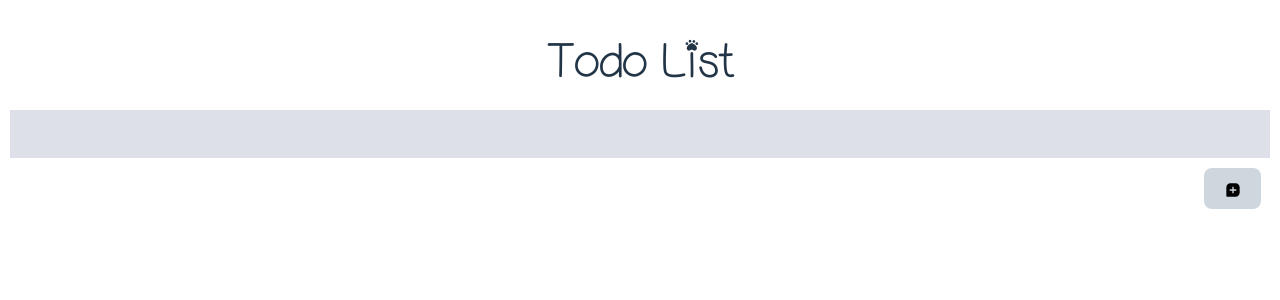
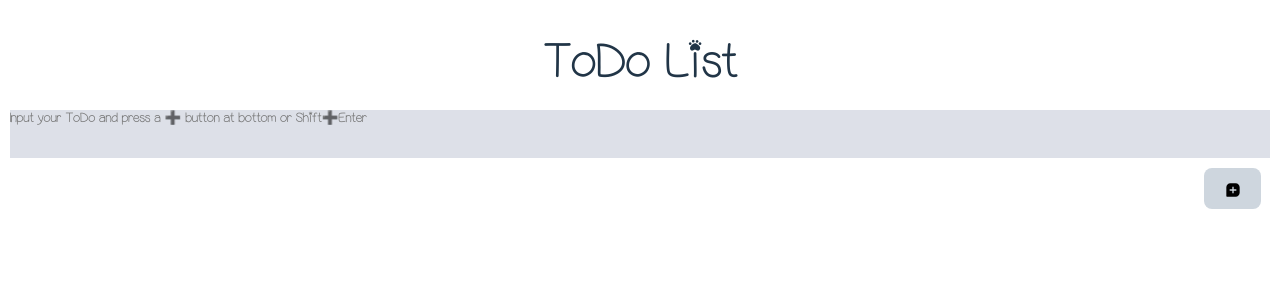
Before and after one commit to hr82al/todo_list, a React (Vite) app: page / in a window 1280 px wide. Shown: the top 300 px of the page. Built offline with nearby package versions, Linux system fonts and the light colour scheme.

Commit message:
Handle Shift+Enter with addition to a + button

```diff
--- a/src/features/todoList/TodoList.tsx
+++ b/src/features/todoList/TodoList.tsx
@@ -89,6 +89,13 @@ export default function TodoList() {
     return <ListItem key={item.id} item={item} />
   });
 
+  function handleSubmit() {
+    if (editId !== null) {
+      handleConfirmEdit();
+    } else {
+      handleAdd();
+    }
+  }
   function handleConfirmEdit() {
     dispatch(itemEdited());
   }
@@ -98,21 +105,34 @@ export default function TodoList() {
     inputRef.current?.focus();
   }
 
+  function handleEnter(e: React.KeyboardEvent<HTMLTextAreaElement>) {
+    if (e.key == 'Enter' &&  e.shiftKey) {
+      handleSubmit();
+    }
+  }
+
   return (
     <div>
-      <h1>Todo List</h1>
+      <h1>ToDo List</h1>
       <ul>
         {items}
       </ul>
       <div className='todo-input'>
-      <textarea ref={inputRef} onChange={handleChange} value={todo} name="add-todo-item" />
-      <button onClick={() => {editId !== null ? handleConfirmEdit() : handleAdd()}}>
-        {editId !== null ? (
-          <BiEditAlt />
-        ): (
-          <BiSolidMessageSquareAdd  />
-        )}
-      </button>
+        <textarea
+          ref={inputRef}
+          onChange={handleChange}
+          onKeyUp={handleEnter}
+          placeholder='Input your ToDo and press a ➕ button at bottom or Shift➕Enter'
+          value={todo}
+          name="add-todo-item"
+        />
+        <button onClick={handleSubmit}>
+          {editId !== null ? (
+            <BiEditAlt />
+          ) : (
+            <BiSolidMessageSquareAdd />
+          )}
+        </button>
       </div>
     </div>
   );
```
